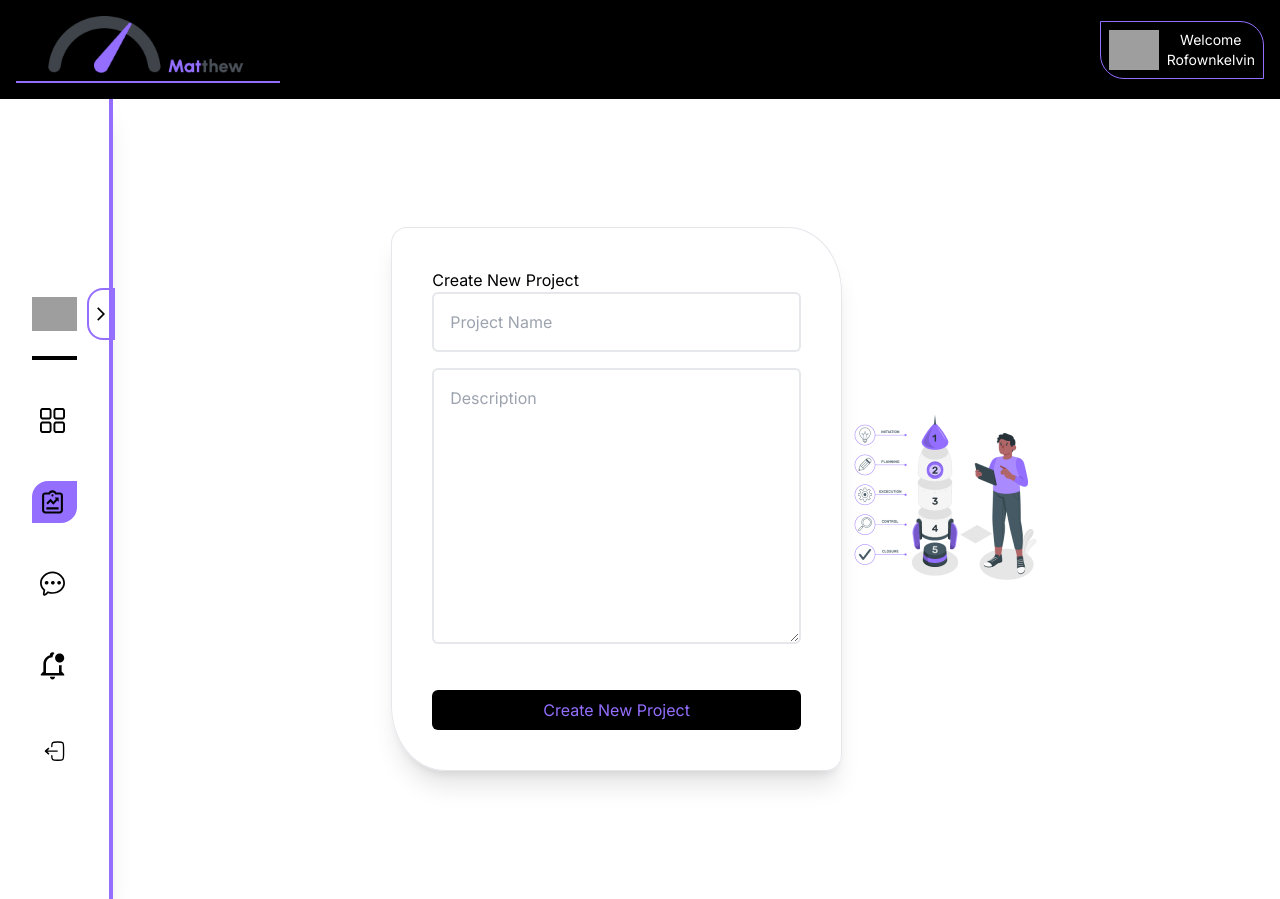
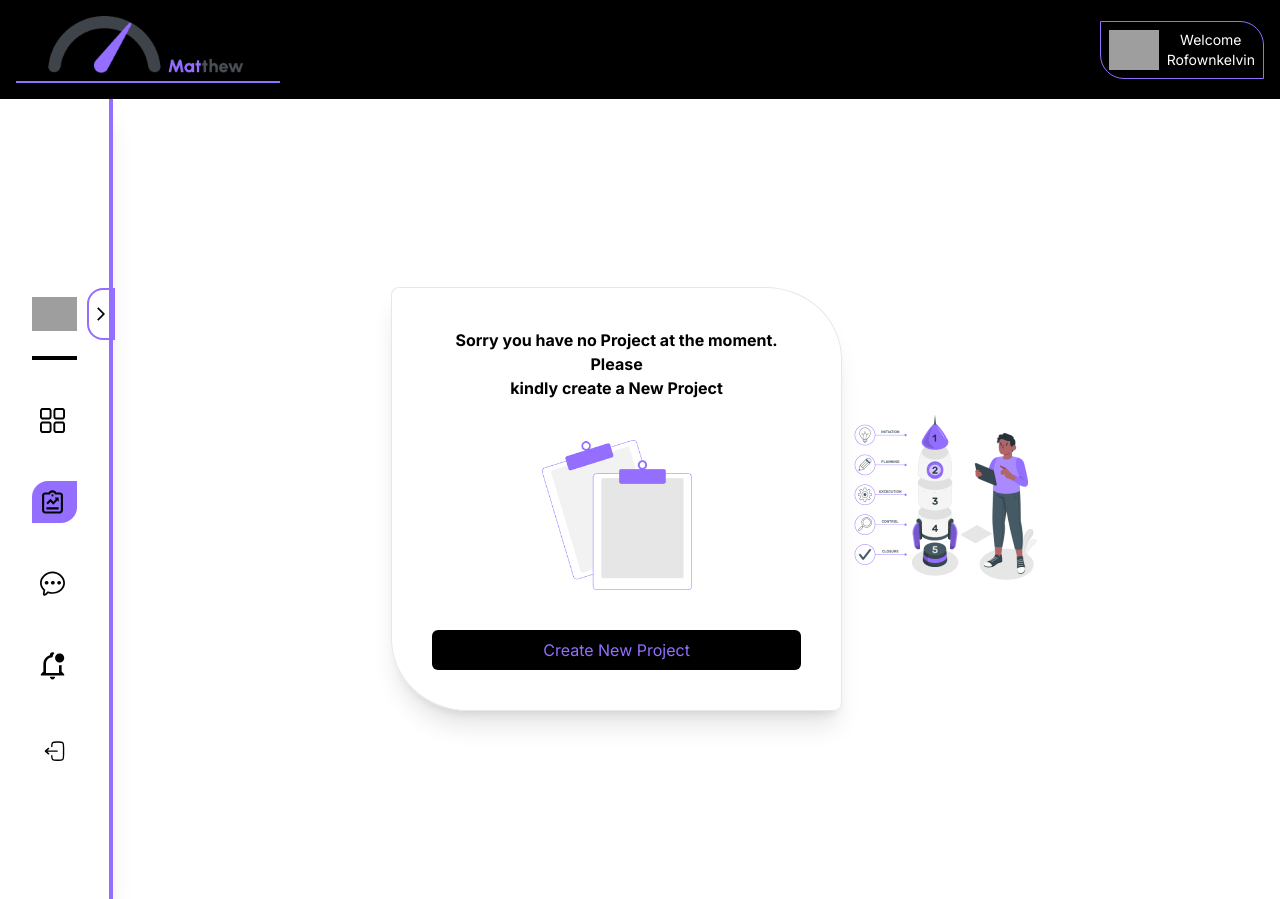
Before and after one commit to syntaxdesigner01/matthew_v2, a Next.js app: page /dashboard/project in a window 1280 px wide. Built offline with nearby package versions, Linux system fonts and the light colour scheme; grey boxes are pictures that could not be loaded.

Commit message:
redesihning project flow

```diff
--- a/routes/routes.ts
+++ b/routes/routes.ts
@@ -5,6 +5,7 @@ forgotpassword:'/auth/forgotpassword',
 home:'/',
 dashboard:'/dashboard',
 project:'/dashboard/project',
+createProject:'/dashboard/project/createproject',
 chat:'/dashboard/chat',
 notification:'/dashboard/notification',
 }
--- a/src/components/DashboardComponents/CreateProject.tsx
+++ b/src/app/dashboard/project/createproject/page.tsx
@@ -1,4 +1,3 @@
-// import { addProject } from "@/store/Dispatch/Dispatcher";
 'use client'
 import { createProject } from "@/store/Slice/AppdbSlice";
 import { useRef } from "react";
@@ -23,7 +22,7 @@ export default function CreateProject() {
 
     return (
         <form onSubmit={saveData}>
-            <h1>Create New Project </h1>
+            <h1 className="text-center pb-6 font-bold text-xl">Create <span className="text-primary">New Project</span> </h1>
             <div>
                 <input type="text" ref={name} name='name' placeholder='Project Name' className='border-2 w-full px-4 py-4 rounded-md' required />
             </div>
--- a/src/app/dashboard/project/page.tsx
+++ b/src/app/dashboard/project/page.tsx
@@ -1,5 +1,5 @@
 'use client'
-import CreateProject from '@/components/DashboardComponents/CreateProject';
+import AllProjects from '@/components/DashboardComponents/AllProjects';
 import NoProject from '@/components/DashboardComponents/NoProject';
 import { RootState } from '@/store/store';
 import { useEffect, useState } from 'react';
@@ -25,8 +25,8 @@ export default function Project() {
             isProject ?
               <NoProject />
               :
-              <CreateProject />
 
+              <AllProjects/>
           }
         </div>
         <div>
--- /dev/null
+++ b/src/components/DashboardComponents/AllProjects.tsx
@@ -0,0 +1,7 @@
+
+
+export default function AllProjects() {
+  return (
+    <div>AllProjects</div>
+  )
+}
--- a/src/components/DashboardComponents/NoProject.tsx
+++ b/src/components/DashboardComponents/NoProject.tsx
@@ -1,7 +1,17 @@
+'use client'
+import Link from "next/link";
+import { routes } from "../../../routes/routes";
+import { useState } from "react";
+import CreateProject from "@/app/dashboard/project/createproject/page";
 
 
 export default function NoProject() {
+
+    const [switchApp, setSwitchApp] = useState<Boolean>(false)
     return (
+        <>
+            {
+                !switchApp ?
                     <>
                         <p className='text-center font-bold'>Sorry you have no Project at the moment. Please <br /> kindly create a New Project </p>
 
@@ -10,11 +20,18 @@ export default function NoProject() {
                         </div>
 
                         <div className='flex justify-center items-center'>
-      <button className='bg-black w-full text-primary py-2 rounded-md capitalize'>
+                            <button onClick={()=> setSwitchApp(true)} className='bg-black text-c w-full text-primary py-2 rounded-md capitalize'>
                                 create New Project
                             </button>
 
                         </div>
+                    </>:
+
+                    <CreateProject/>
+    }
         </>
     )
 }
+
+
+{/*  */ }
--- a/src/store/Slice/AppdbSlice.ts
+++ b/src/store/Slice/AppdbSlice.ts
@@ -4,10 +4,12 @@ type project= Array<any>
 
 const initialState  = {
     projects: [
-        {projectName:'test',
-        projectDescription:'this ia a test data'
-    }
+    //     {projectName:'test',
+    //     projectDescription:'this ia a test data'
+    // }
     ] as project ,
+
+
 
 }
 
```
Also changed, not shown: src/store/Dispatch/Dispatcher.tsx (deleted, +0 -8 lines). Lines whose indentation alone changed are shown as unchanged.
